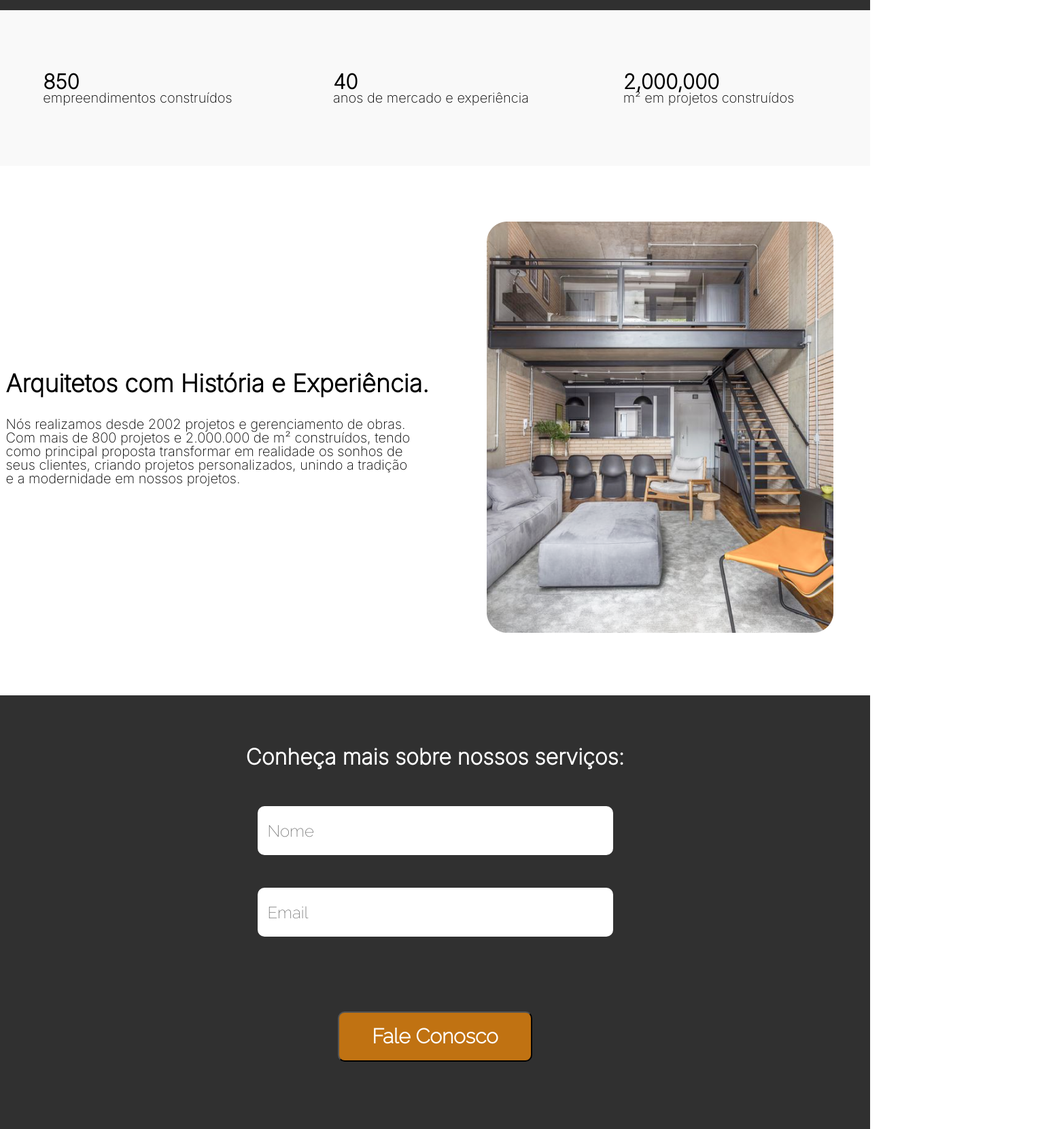
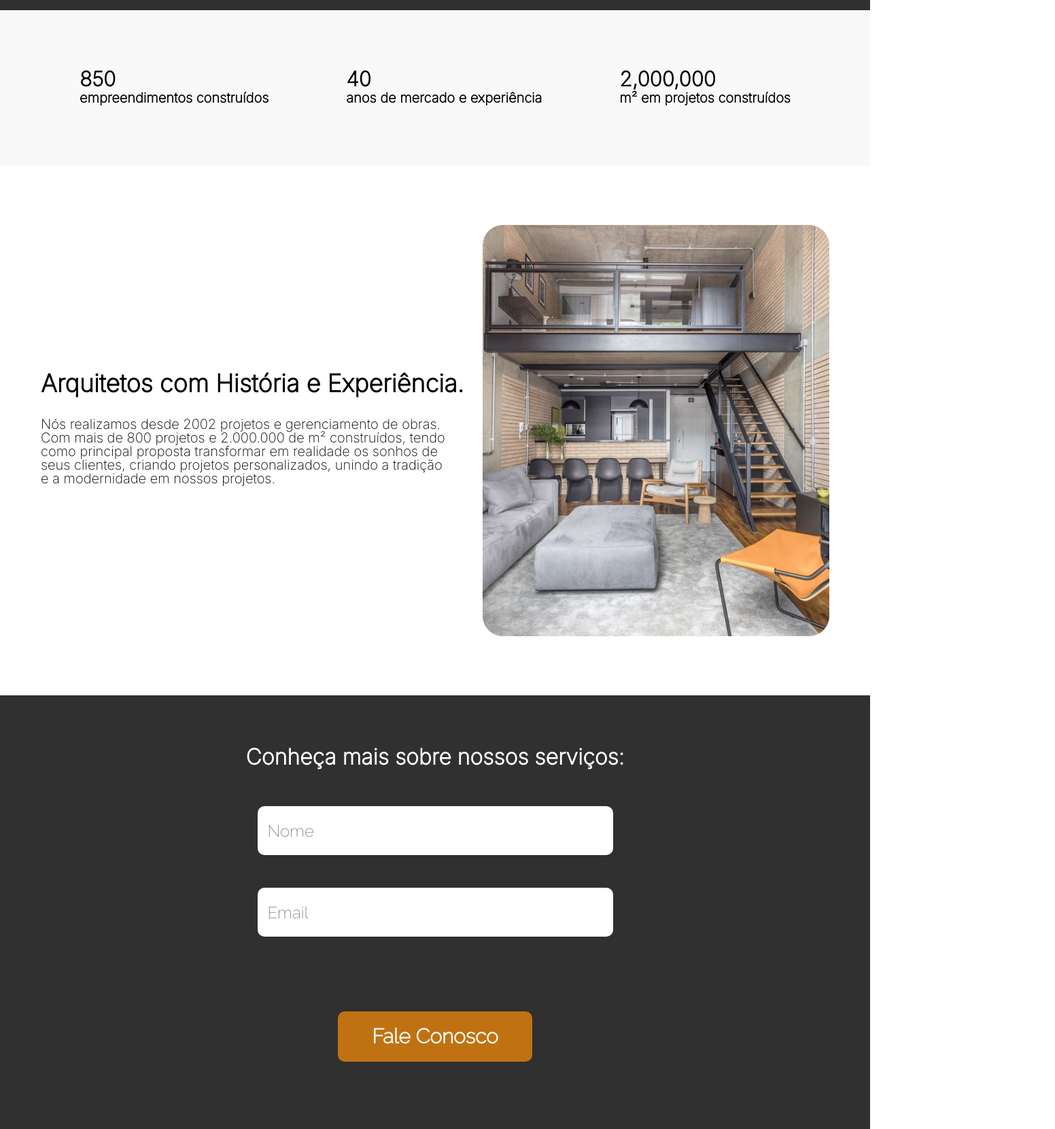
Before and after one commit to rodrigo-falcao/Arquitetura-projeto, a plain HTML site: page index.html in a window 1280 px wide. Shown: the part 460-2121 px from the top of the page at 68% size, 1552 px wide, since content can reach past the window. Drawn offline with Linux system fonts and the light colour scheme.

Commit message:
última atualização

```diff
--- a/assets/css/style.css
+++ b/assets/css/style.css
@@ -3,6 +3,13 @@
     margin: 0;
     padding: 0;
     font-family: 'Inter';
+}
+
+.content {
+    max-width: 1440px;
+    margin: 0 auto;
+    height: 100%;
+    padding: 0 60px;
 }
 
 /* CABEÇALHO DO SITE */
@@ -14,7 +21,6 @@ header {
 }
 
 header h1{
-    margin-left: 62px;
     padding-top: 200px;
     font-weight: 600;
     font-size: 60px;
@@ -23,7 +29,6 @@ header h1{
 }
 
 header p {
-    margin-left: 62px;
     font-weight: 500;
     font-size: 20px;
     line-height: 28px;
@@ -32,9 +37,12 @@ header p {
 
 /* INFORMAÇÕES BÁSICAS */
 
-.infoSite {
+.infoBack {
     height: 229px;
     background-color: #F9F9F9;
+}
+
+.infoSite {
     display: flex;
     justify-content: space-around;
     align-items: center;
@@ -45,58 +53,50 @@ header p {
     color: #000000;
 }
 
-.infoSite div {
-    width: 300px;
-}
-
 /* INFORMAÇÕES PRINCIPAIS */
 
 .bodySite {
     background-color: #FFFFFF;
     display: flex;
+    justify-content: space-between;
     height: 779px;
+    align-items: center;
 }
 
-.bodyImg img {
-    margin: 82px 54px 92px 64px;
+.bodyImg {
+
     width: 510px;
     height: 605px;
 }
 
-.bodyInfo {
-    display: flex;
-    justify-content: center;
-    align-items: center;
-    flex-direction: column;
-    margin: auto;
-}
-
-.bodyInfo h2, p {
+.bodySite h2,
+.bodySite p {
     font-weight: 500;
     font-size: 20px;
     line-height: 20px;
-    width: 635px;
     text-align: justify;
 }
 
-.bodyInfo h2 {
+.bodySite h2 {
     font-weight: bold;
     font-size: 36px;
-    width: 635px;
     margin-bottom: 40px;
 }
 
 /* FORMULÁRIOS */
 
-footer {
+form {
+    background-color: #303030;
+}
+
+.formContent {
     height: 638px;
-    background-color: #303030;
     display: flex;
     flex-direction: column;
     align-items: center;
 }
 
-footer h2 {
+.formContent h2 {
     margin-top: 67px;
     color: #FFFFFF;
     font-weight: 700;
@@ -104,7 +104,7 @@ footer h2 {
     line-height: 150%;
 }
 
-footer input {
+.formContent input {
     width: 508px;
     height: 72px;
     border: none;
@@ -117,10 +117,11 @@ footer input {
     margin-top: 48px;
 }
 
-footer button {
+.formContent button {
     width: 286px;
     height: 74px;
     background: #C07212;
+    border: none;
     border-radius: 10px;
     margin-top: 110px;
 
--- a/index.html
+++ b/index.html
@@ -14,11 +14,14 @@
 <body>
     <!-- CABEÇALHO DO SITE -->
     <header>
+        <div class="content">
             <h1>Tradição em projetos de arquitetura</h1>
             <p>Arquitetura residencial e comercial. </p>
+        </div>
     </header>
     <!-- INFORMAÇÕES BÁSICAS -->
-    <section class="infoSite">
+    <section class="infoBack">
+        <div class="infoSite content">
             <div>
                 <h2>850</h2>
                 <p>empreendimentos construídos</p>
@@ -31,10 +34,11 @@
                 <h2>2,000,000</h2>
                 <p>m² em projetos construídos</p>
             </div>
+        </div>
     </section>
     <!-- INFORMAÇÕES PRINCIPAIS -->
-    <section class="bodySite">
-        <div class="bodyInfo">
+    <section class="bodySite content">
+        <div>
             <h2>Arquitetos com História e Experiência.</h2>
             <p>Nós realizamos desde 2002 projetos e gerenciamento de obras.<br>
             Com mais de 800 projetos e 2.000.000 de m² construídos, tendo<br>
@@ -42,16 +46,17 @@
             seus clientes, criando projetos personalizados, unindo a tradição<br>
             e a modernidade em nossos projetos.</p>
         </div>
-        <div class="bodyImg">
-            <img src="./assets/images/image1.png" alt="Imagem Sala">
-        </div>
+            <img class="bodyImg" src="./assets/images/image1.png" alt="Imagem Sala">
     </section>
     <!-- FORMULÁRIOS DO SITE -->
-    <footer>
+    <form action="https://api.sheetmonkey.io/form/g7WnTosxMkqSqEsyawHYhi" method="post">
+        <div class="content formContent">
             <h2>Conheça mais sobre nossos serviços:</h2>
-        <input type="text" name="" id="" placeholder="Nome">
-        <input type="text" name="" id="" placeholder="Email">
-        <button>Fale Conosco</button>
-    </footer>
+            <input type="text" id="" placeholder="Nome" name="Name" required>
+            <input type="text" id="" placeholder="Email" name="Email" required>
+            <input type="hidden" name="Created" value="x-sheetmonkey-current-date-time" />
+            <button type="submit" value="Sign Up">Fale Conosco</button>
+        </div>
+    </form>
 </body>
 </html>
```
Lines whose indentation alone changed are shown as unchanged.
